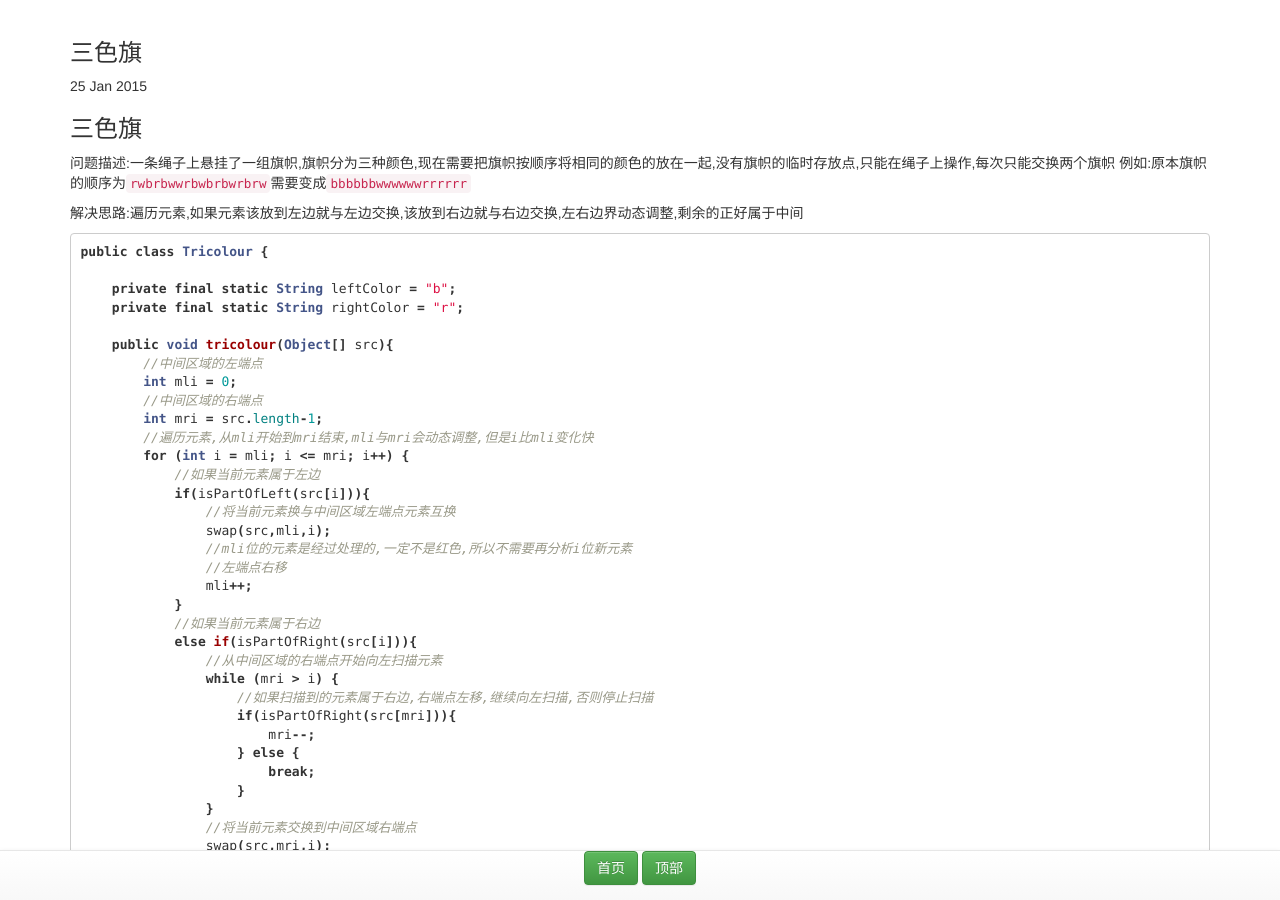
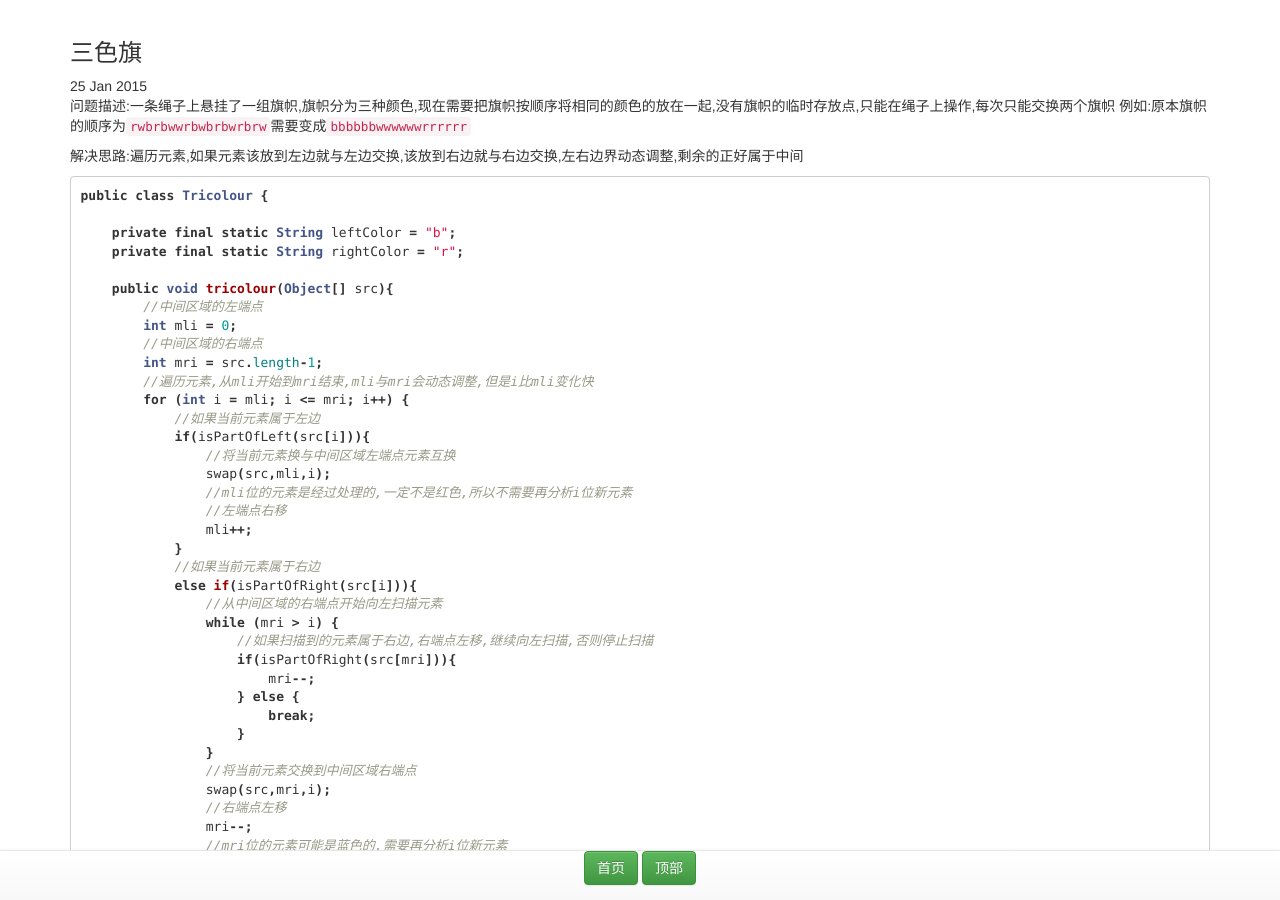
Before and after one commit to bit-ranger/blog, a Jekyll site: the page built from _posts/2015-01-25-tricolour.md, in a window 1280 px wide and 900 px high. Built offline with Jekyll 4.4.1, drawn with Linux system fonts in a browser that asks for light colours; nearby versions of some CDN libraries; Markdown is read by kramdown in place of the engine named in the settings.

Commit message:
Update 2015-01-25-tricolour.md

```diff
--- a/_posts/2015-01-25-tricolour.md
+++ b/_posts/2015-01-25-tricolour.md
@@ -2,8 +2,6 @@
 layout: default
 title: 三色旗
 ---
-
-###三色旗
 
 问题描述:一条绳子上悬挂了一组旗帜,旗帜分为三种颜色,现在需要把旗帜按顺序将相同的颜色的放在一起,没有旗帜的临时存放点,只能在绳子上操作,每次只能交换两个旗帜
 例如:原本旗帜的顺序为`rwbrbwwrbwbrbwrbrw`需要变成`bbbbbbwwwwwwrrrrrr`
```
